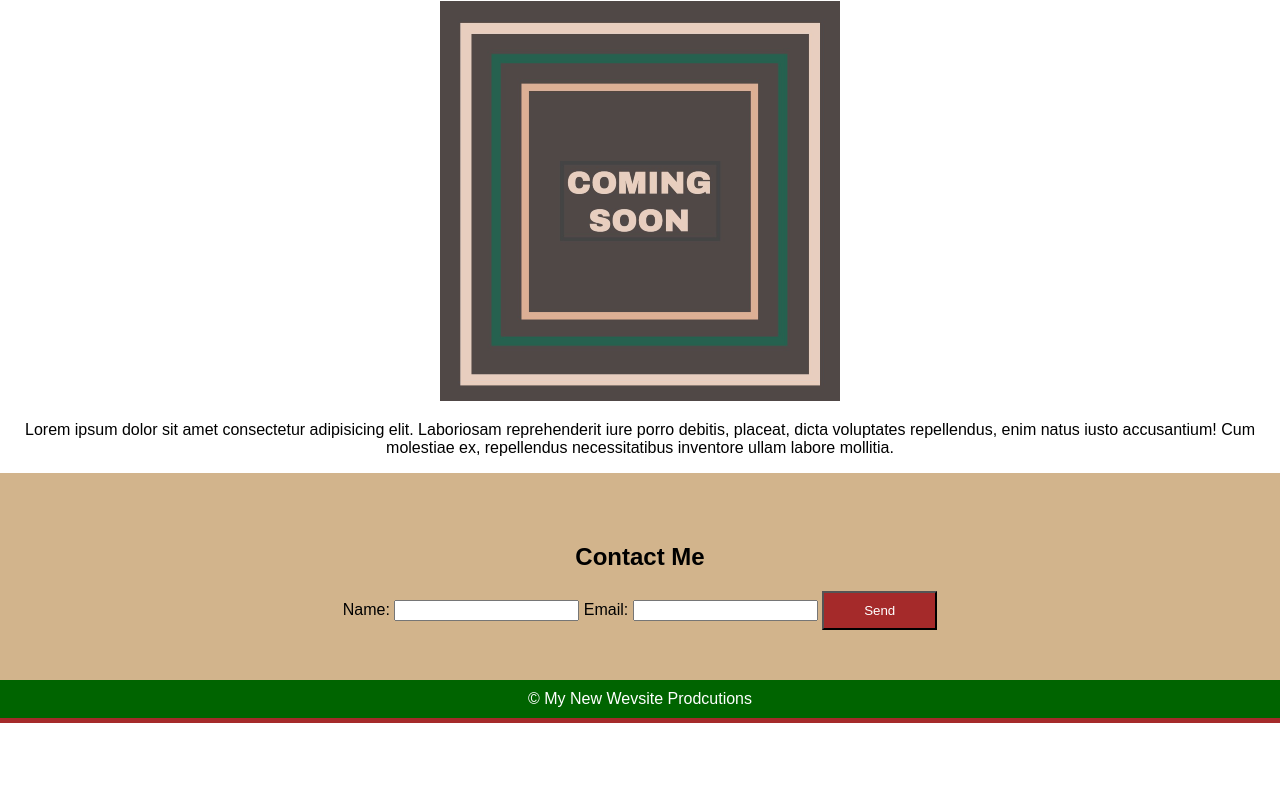
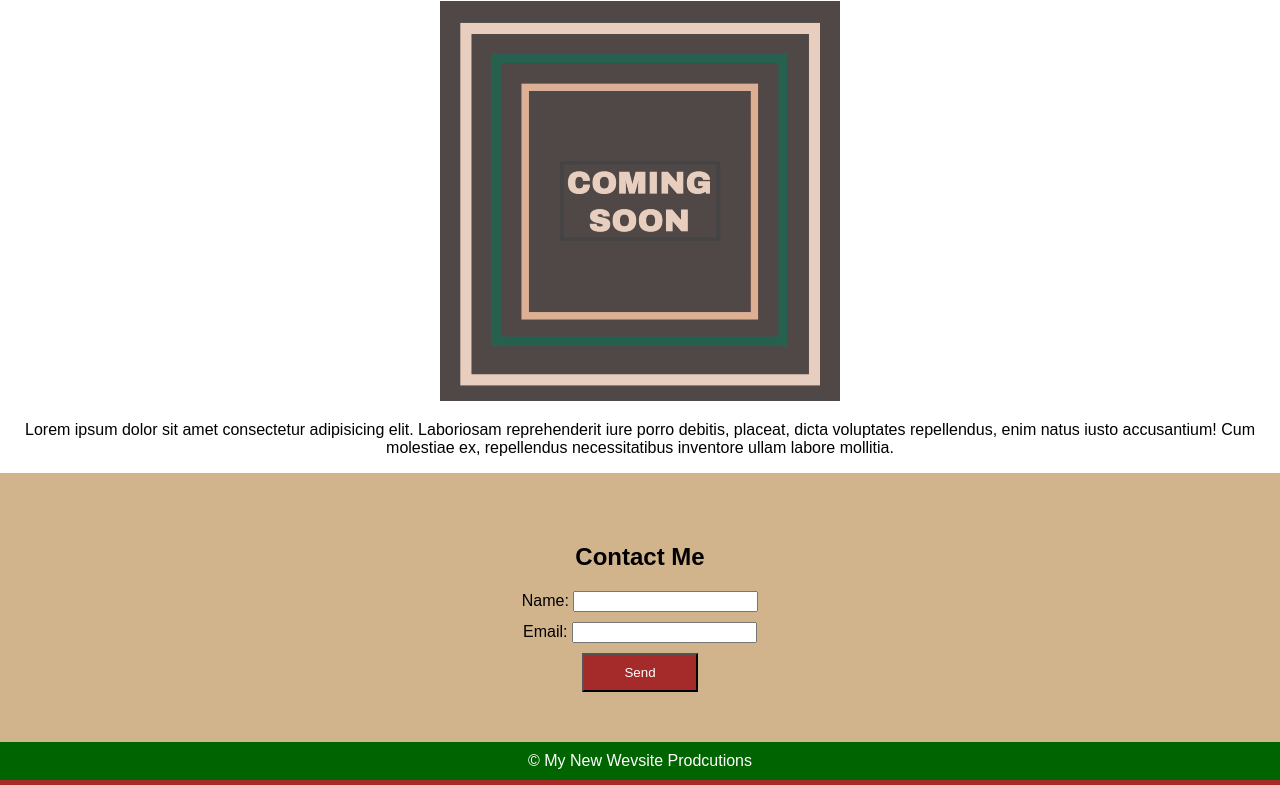
Before and after one commit to rhansen27/landing-page-mini-project, a plain HTML site: page index.html in a window 1280 px wide. Shown: the part 118-903 px from the top of the page. Before the commit the page ends 841 px from the top, so only its background shows below. Drawn offline with Linux system fonts and the light colour scheme.

Commit message:
fixed a bug

```diff
--- a/index.html
+++ b/index.html
@@ -14,30 +14,33 @@
             <a href="#">Contact</a>
         </nav>
     </header>
-       <div class="text-center">
+
         <h1>My New Website</h1>
 
         <img src="assets/image-1.png" alt="coming soon image"/>
 
         <p>Lorem ipsum dolor sit amet consectetur adipisicing elit. Laboriosam reprehenderit iure porro debitis, placeat, dicta voluptates repellendus, enim natus iusto accusantium! Cum molestiae ex, repellendus necessitatibus inventore ullam labore mollitia.</p>
 
-        <section>
+        <section id="contact-me">
 
-
-            <form id="contact-me">
+            <form>
                 <h2>Contact Me</h2>
+              <div class="form-control">
                 <label>Name:</label>
                 <input name="name" type="text" />
+              </div>
+              <div class="form-control">
                 <label>Email:</label>
                 <input name="Email" type="text" />
+              </div>
                 <button>Send</button>
             </form>
 
-            <footer>
-                &copy; My New Wevsite Prodcutions
-            </footer>
         </section>
-    </div>
+        <footer>
+            &copy; My New Wevsite Prodcutions
+        </footer>
+
 
 </body>
 </html>
--- a/style.css
+++ b/style.css
@@ -9,6 +9,7 @@ body{
     margin: 0;
     padding: 0;
     font-family: sans-serif;
+    text-align: center;
 }
 
 header a {
```
